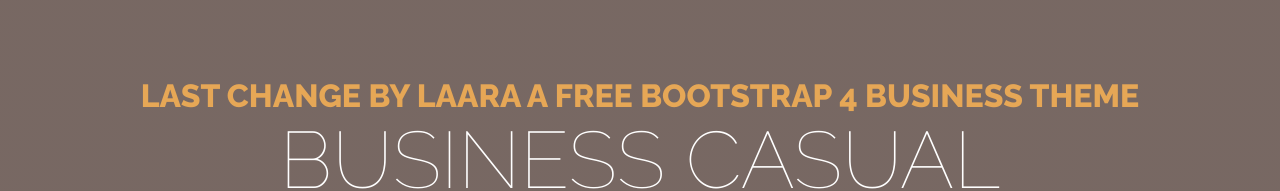
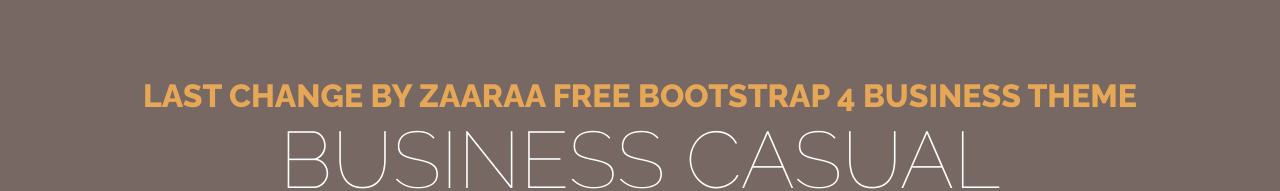
Before and after one commit to sagarromer/learn2, a website: page index.html in a window 1280 px wide. Shown: the top 191 px of the page. Drawn offline with Linux system fonts and the light colour scheme.

Commit message:
changed the headeer name laara

```diff
--- a/index.html
+++ b/index.html
@@ -25,7 +25,7 @@
   <body>
 
     <h1 class="site-heading text-center text-white d-none d-lg-block">
-      <span class="site-heading-upper text-primary mb-3">last change by laara A Free Bootstrap 4 Business Theme</span>
+      <span class="site-heading-upper text-primary mb-3">last change by zaaraA Free Bootstrap 4 Business Theme</span>
       <span class="site-heading-lower">Business Casual</span>
     </h1>
 
```
